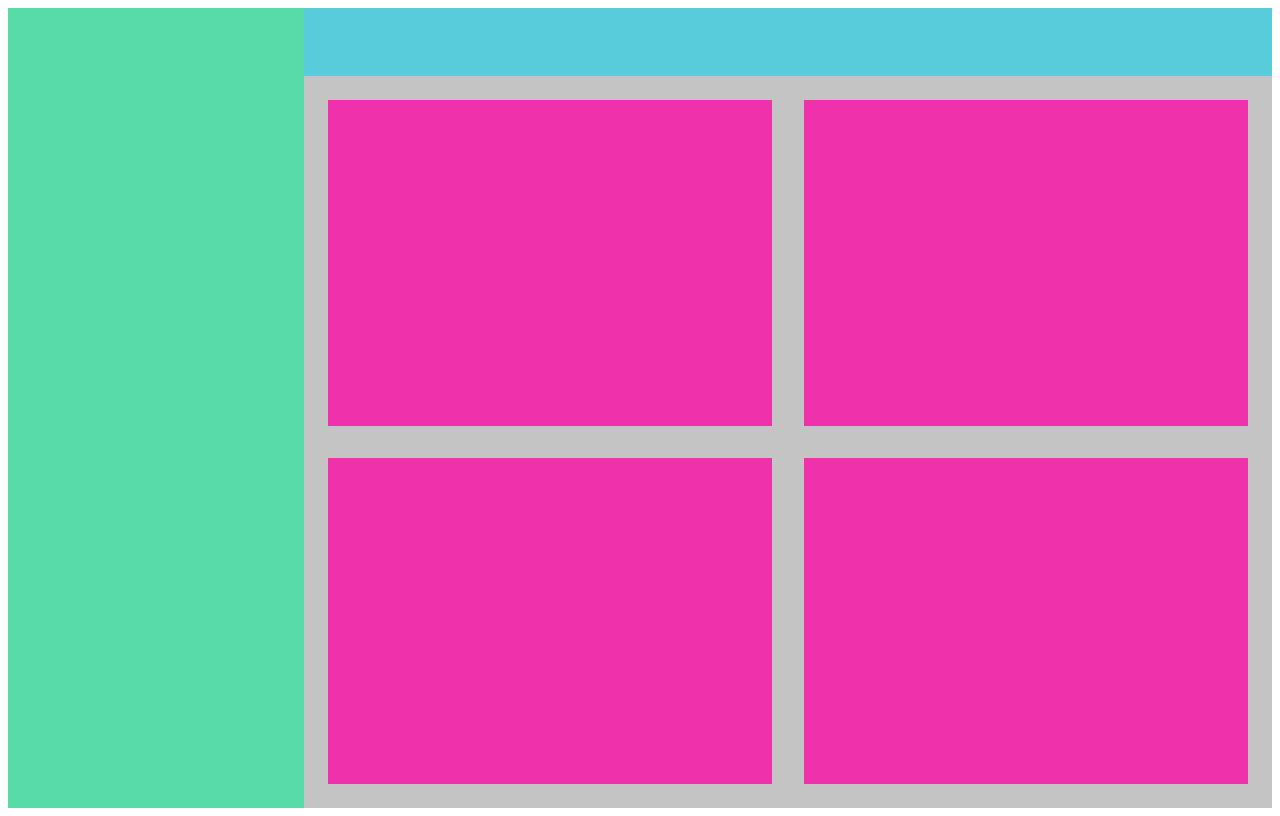
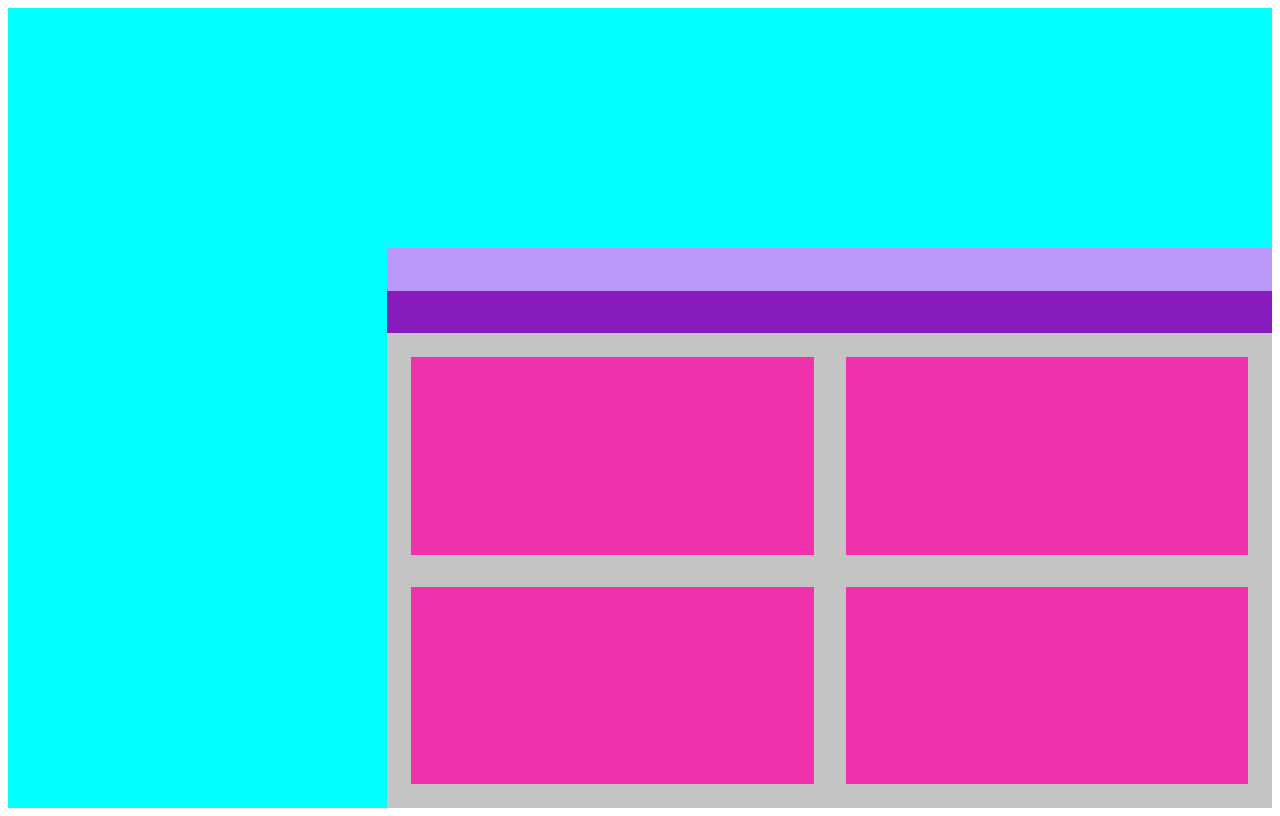
Before and after one commit to German-Jala/Bootcamp-FE, an Angular app in the folder 01.project/: page / in a window 1280 px wide. Built offline with nearby package versions, Linux system fonts and the light colour scheme.

Commit message:
second exersice

```diff
--- a/01.project/src/app/app.component.html
+++ b/01.project/src/app/app.component.html
@@ -1,11 +1,13 @@
+<div id="out-screen">
   <div id="screen">
     <!-- SIDEBAR -->
-  <div id="sidebar">
-  </div>
+    <!-- <div id="sidebar"></div> -->
     <!-- MAIN -->
     <div id="main">
       <!-- NAVBAR -->
       <div id="navbar"></div>
+      <!-- SECOND NAVBAR -->
+      <div id="second-navbar"></div>
       <!-- MAIN -->
       <div id="content">
         <div class="rectangule"></div>
@@ -15,3 +17,4 @@
       </div>
     </div>
   </div>
+</div>
--- a/01.project/src/app/app.component.scss
+++ b/01.project/src/app/app.component.scss
@@ -16,12 +16,22 @@ app-root {
     display: block;
     height: 100%;
 }
+#out-screen {
+    background-color: cyan;
+    height: 100vh;
+    display: float;
+    position: relative;
+}
+
 
 #screen {
+    position: absolute;
+    height: 70%;
+    width: 70%;
+    right: 0;
+    bottom: 0;
     display: flex;
     justify-content: space-between;
-    height: 100vh;
-    background-color: yellow;
 }
 
 
@@ -48,7 +58,13 @@ app-root {
 
 
 #navbar {
-    background: #58CCDB;
+    // background: #58CCDB;
+    background-color: #ba98f8;
+    flex: 1;
+}
+
+#second-navbar {
+    background: #881bbb;
     flex: 1;
 }
 
```
Also changed, not shown: 1 other file (tests, documents, lock files or other folders). Lines whose indentation alone changed are shown as unchanged.
